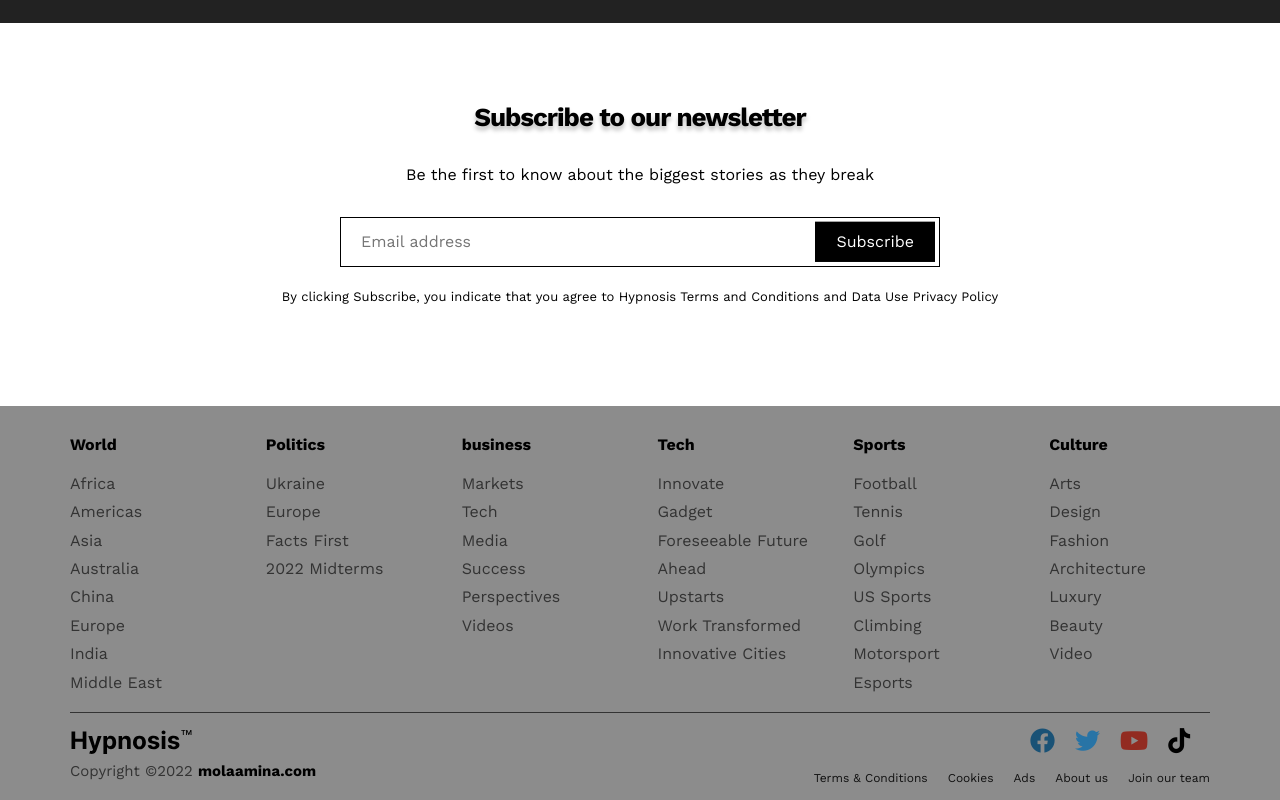
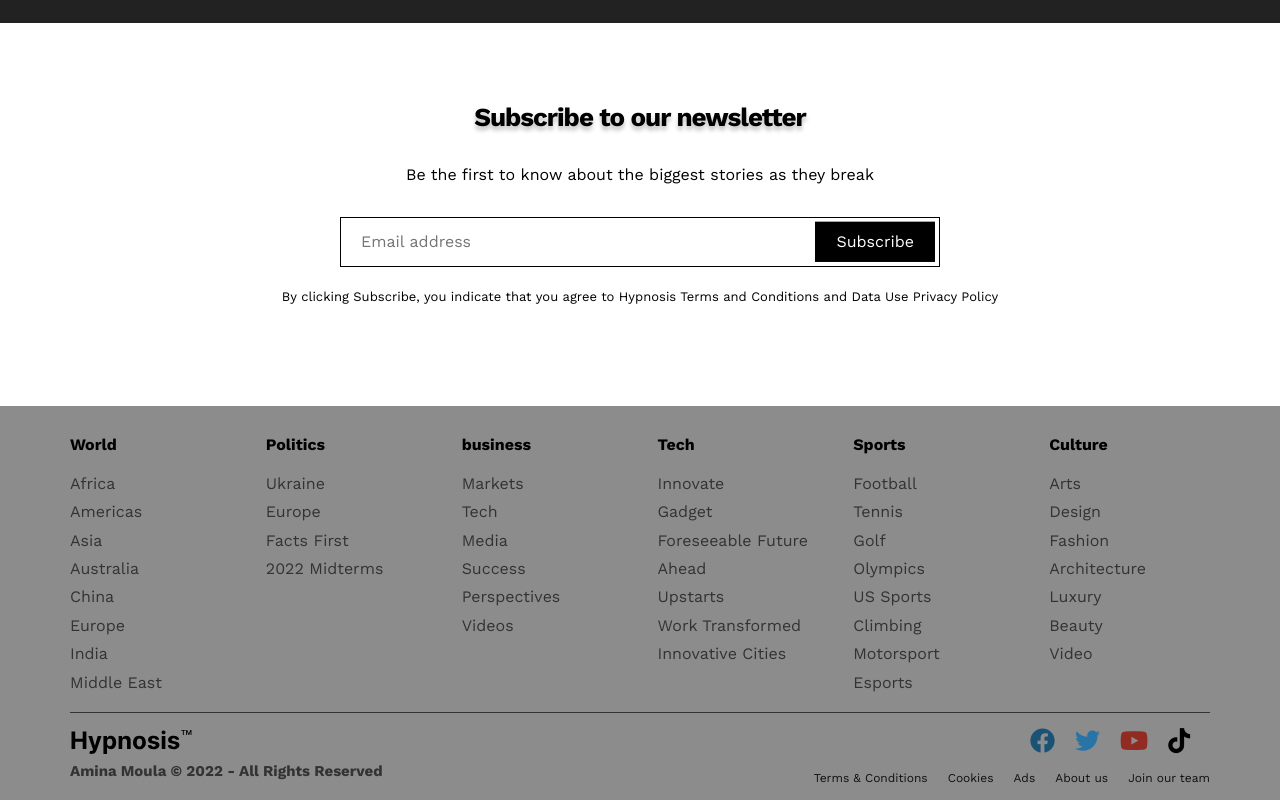
Before and after one commit to moulaamina/Website01_HTML-CSS, a plain HTML site: page index.html in a window 1280 px wide. Shown: the part 4743-5543 px from the top of the page. Drawn offline with nearby package versions, Linux system fonts and the light colour scheme.

Commit message:
Add files via upload

```diff
--- a/index.html
+++ b/index.html
@@ -280,7 +280,7 @@
             <section class="foot">
                 <div class="foot-copyright">
                     <img src="images/logo.svg" alt="">
-                    <p class="">Copyright &copy;2022 <a href="" class="amina">molaamina.com</a></p>
+                    <p class=""><span class="amina">Amina Moula © 2022 - All Rights Reserved</span></p>
                 </div>
                 <div>
                     <ul class="icons">
```
